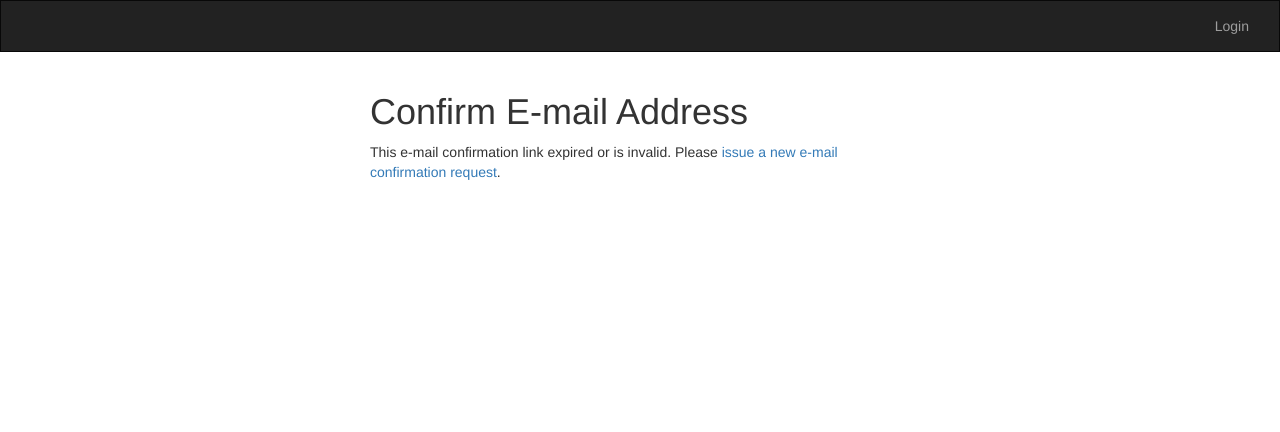
After one commit to tctimmeh/dc-django-base, a Django app: template basetestsite/dcbase/templates/account/email_confirm.html in a window 1280 px wide. The commit adds this page. Shown: the top 432 px of the page. Run offline with Django 3.2, Linux system fonts and the light colour scheme; the template is opened without the code that fills it, so the values that code supplies are empty; some libraries are stand-ins or nearby versions.

Commit message:
styled the sign up process

```diff
--- a/basetestsite/basetestsite/settings.py
+++ b/basetestsite/basetestsite/settings.py
@@ -78,3 +78,5 @@ SITE_ID = 1
 
 ACCOUNT_EMAIL_REQUIRED = True
 ACCOUNT_EMAIL_VERIFICATION = 'mandatory'
+
+EMAIL_BACKEND = 'django.core.mail.backends.console.EmailBackend'
--- /dev/null
+++ b/basetestsite/dcbase/templates/account/email_confirm.html
@@ -0,0 +1,37 @@
+{% extends "dcbase/base.html" %}
+{% load i18n %}
+{% load account %}
+
+{% block pageTitle %}{% trans "Confirm E-mail Address" %}{% endblock %}
+
+{% block content %}
+    <div class="container-fluid">
+        <div class="row">
+            <div class="col-md-offset-3 col-md-6">
+                <h1>{% trans "Confirm E-mail Address" %}</h1>
+
+                {% if confirmation %}
+                    {% user_display confirmation.email_address.user as user_display %}
+
+                    <p>
+                        {% blocktrans with confirmation.email_address.email as email %}
+                            Please confirm that <a href="mailto:{{ email }}">{{ email }}</a> is an e-mail address for
+                            user {{ user_display }}.
+                        {% endblocktrans %}
+                    </p>
+
+                    <form method="post" action="{% url 'account_confirm_email' confirmation.key %}">
+                        {% csrf_token %}
+                        <button class="btn btn-primary" type="submit">{% trans 'Confirm' %}</button>
+                    </form>
+                {% else %}
+                    {% url 'account_email' as email_url %}
+
+                    <p>{% blocktrans %}This e-mail confirmation link expired or is invalid. Please
+                        <a href="{{ email_url }}">issue a new e-mail confirmation request</a>.{% endblocktrans %}</p>
+                {% endif %}
+            </div>
+        </div>
+    </div>
+
+{% endblock %}
```
Also changed, not shown: basetestsite/dcbase/templates/account/login.html (+5 -5 lines), basetestsite/dcbase/templates/account/signup.html (added, +29 -0 lines), basetestsite/dcbase/templates/account/verification_sent.html (added, +19 -0 lines), README.md.
